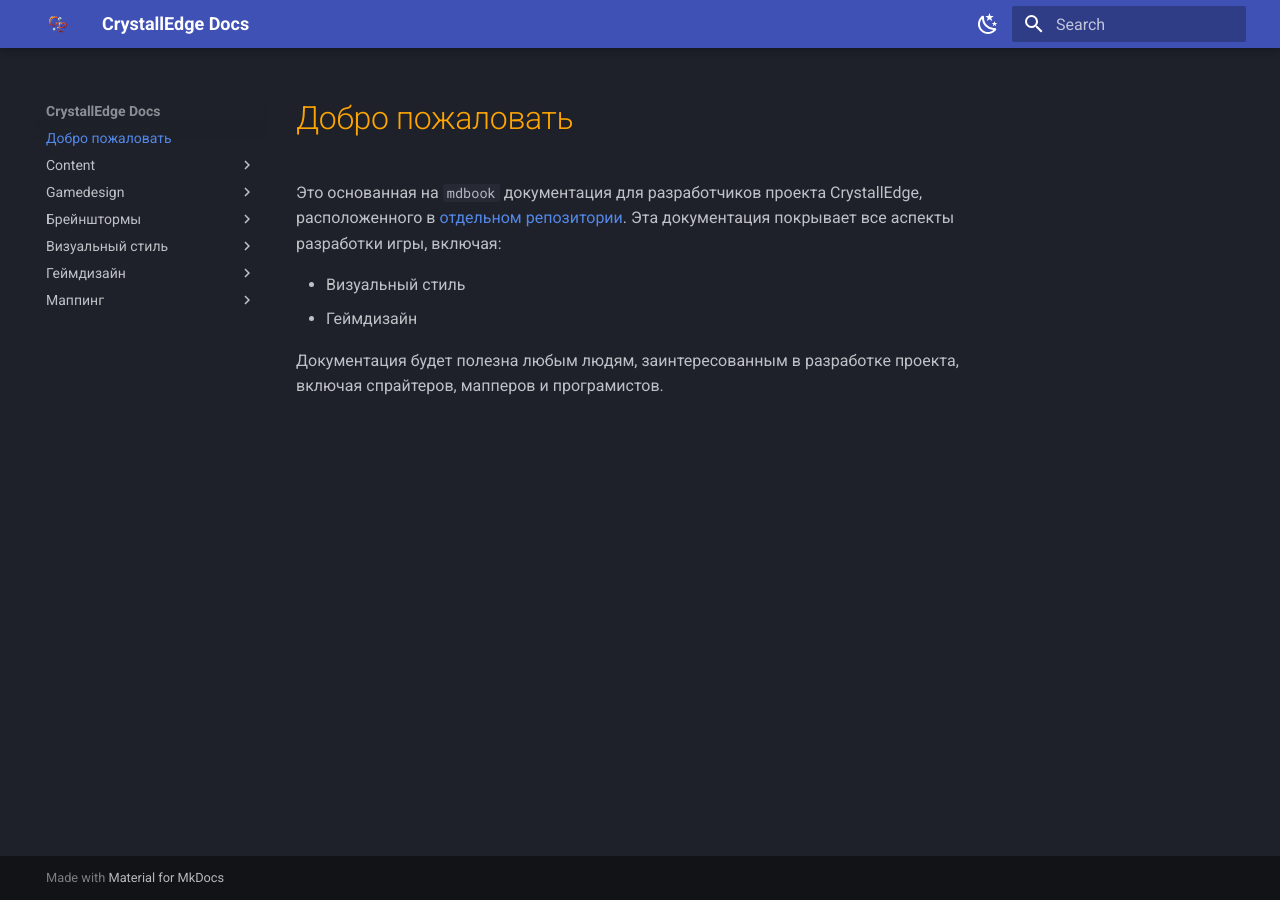
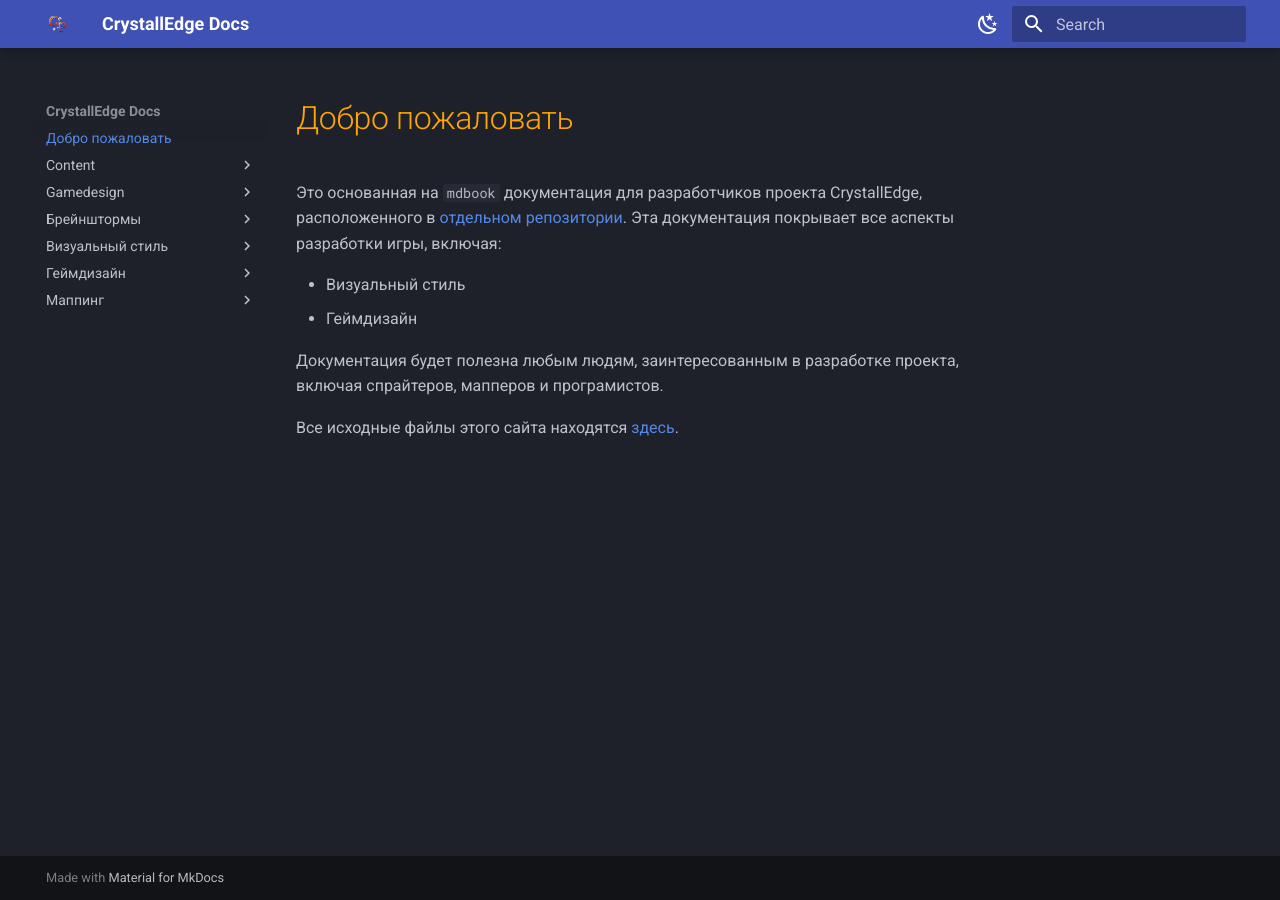
Before and after one commit to crystallpunk-14/crystallpunk-docs, an MkDocs documentation site: the page built from docs/index.md, in a window 1280 px wide. Built offline with MkDocs 1.6.1 and Material for MkDocs 9.7.7, drawn with Linux system fonts in a browser that asks for light colours.

Commit message:
Update index.md

```diff
--- a/docs/index.md
+++ b/docs/index.md
@@ -7,3 +7,5 @@
 - Геймдизайн
 
 Документация будет полезна любым людям, заинтересованным в разработке проекта, включая спрайтеров, мапперов и програмистов.
+
+Все исходные файлы этого сайта находятся [здесь](https://github.com/crystallpunk-14/crystallpunk-docs).
```
